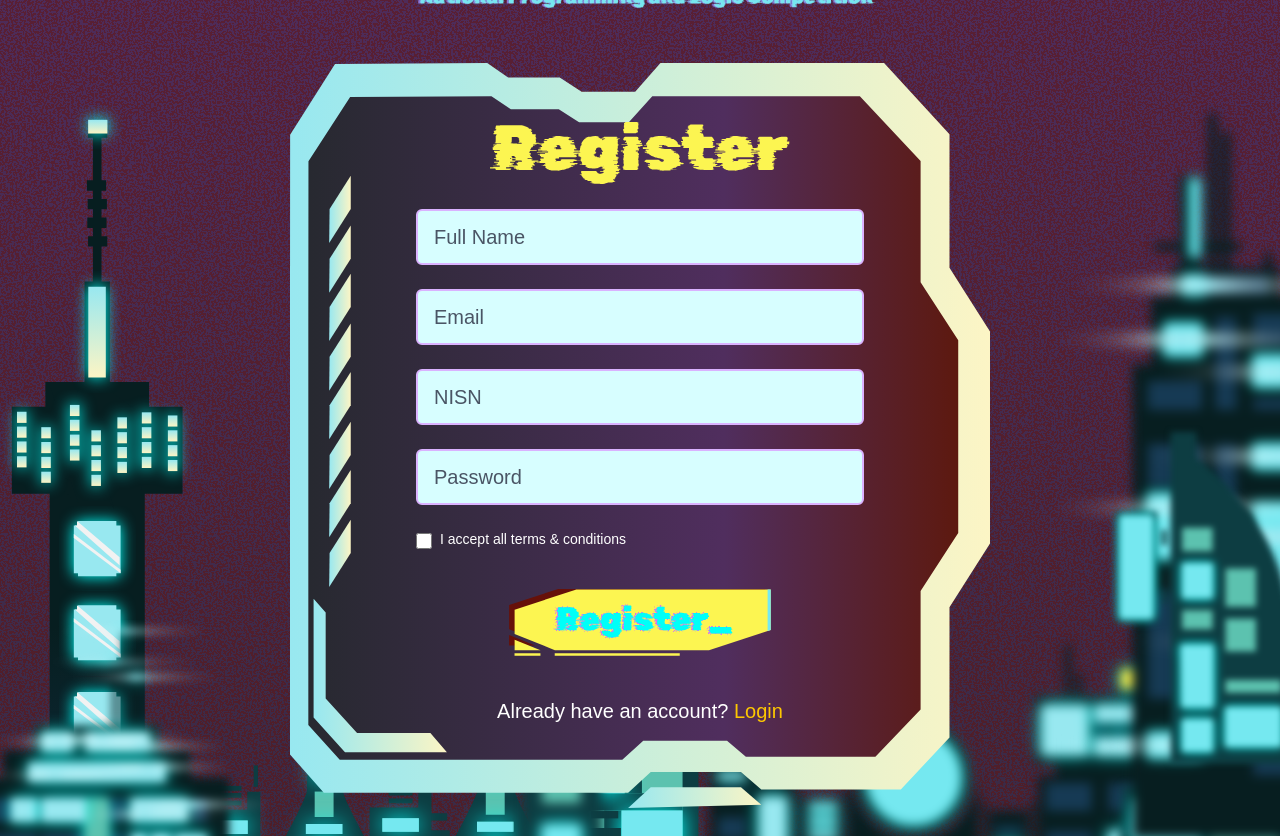
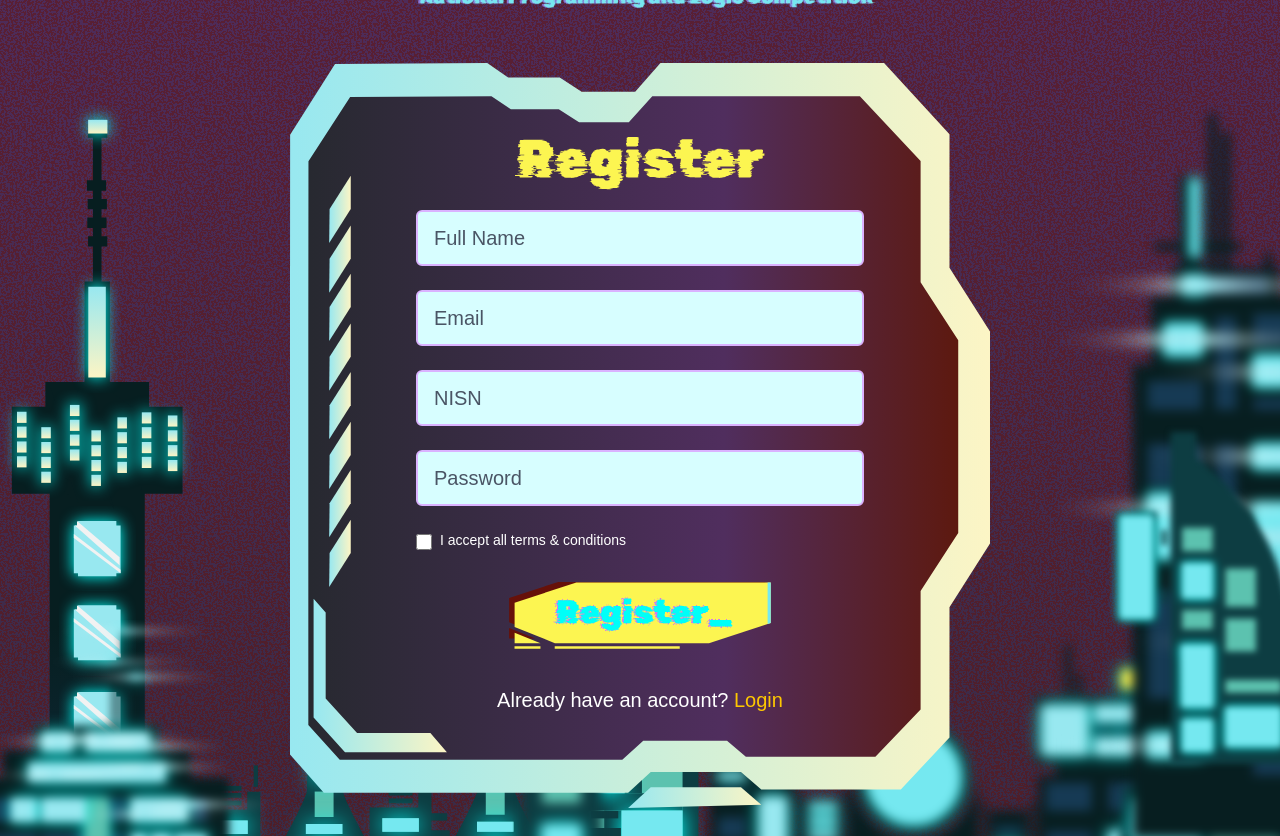
Before and after one commit to IMT-SU-25-26/NPLC-2025, a Next.js app: page /register in a window 1280 px wide. Shown: the part 320-1156 px from the top of the page. Built offline with nearby package versions, Linux system fonts and the light colour scheme; no server answers.

Commit message:
fix register page

```diff
--- a/src/app/login/page.tsx
+++ b/src/app/login/page.tsx
@@ -115,7 +115,7 @@ function AnimatedContent({
             width={400}
             height={250}
             priority
-            className="w-16 sm:w-28 mt-2 sm:mt-8 mb-8"
+            className="w-16 sm:w-35 mt-2 sm:mt-8 mb-8"
           />
 
           {/* Form */}
--- a/src/app/register/page.tsx
+++ b/src/app/register/page.tsx
@@ -13,7 +13,11 @@ import PopUp from "@/components/Popup";
 gsap.registerPlugin(ScrollTrigger);
 
 // Komponen AnimatedContent seperti di business plan
-function AnimatedContent({ container }: { container: React.RefObject<HTMLDivElement | null> }) {
+function AnimatedContent({
+  container,
+}: {
+  container: React.RefObject<HTMLDivElement | null>;
+}) {
   const [name, setName] = useState("");
   const [email, setEmail] = useState("");
   const [password, setPassword] = useState("");
@@ -129,15 +133,14 @@ function AnimatedContent({ container }: { container: React.RefObject<HTMLDivElem
 
         {/* Register Card */}
         <div className="flex flex-col justify-center items-center bg-[url('/register/registercardmobile.svg')] sm:bg-[url('/register/registercard.svg')] bg-contain bg-center bg-no-repeat w-[90%] max-w-[400px] sm:max-w-[700px] h-[600px] sm:h-[800px] mt-4 sm:mt-7 p-6 sm:px-8 sm:py-12 relative mx-auto z-3">
-
           {/* Decorative Image */}
-        <div className="relative mb-6">
+          <div className="relative mt-5 mb-5">
             <Image
               src="/register/register.svg"
               alt="Decorative Image"
               width={300}
               height={300}
-          className="w-[150px] sm:w-[300px] h-auto"
+              className="w-[150px] sm:w-[250px] h-auto"
             />
           </div>
 
@@ -203,7 +206,7 @@ function AnimatedContent({ container }: { container: React.RefObject<HTMLDivElem
 
             {/* Register Button */}
             <button
-          className="w-[150px] h-[50px] sm:w-[300px] sm:h-[80px] hover:opacity-80 transition-opacity relative z-20 mt-2 sm:mt-4 flex items-center justify-center mx-auto"
+              className="w-[150px] h-[50px] sm:w-[300px] sm:h-[80px] hover:opacity-80 transition-opacity relative z-20 mt-0 sm:mt-2 flex items-center justify-center mx-auto"
               onClick={handleRegister}
               disabled={loading}
             >
@@ -223,7 +226,7 @@ function AnimatedContent({ container }: { container: React.RefObject<HTMLDivElem
             </button>
 
             {/* Login Link */}
-        <div className="text-center text-sm sm:mt-1 sm:mb-6 -mt-1 sm:text-xl font-space-mono">
+            <div className="text-center text-sm sm:mt-0 sm:mb-6 -mt-3 pb-4 sm:text-xl font-space-mono">
               <span className="text-white">Already have an account? </span>
               <Link href="/login" className="text-yellow-400 hover:underline">
                 Login
```
Lines whose indentation alone changed are shown as unchanged.
